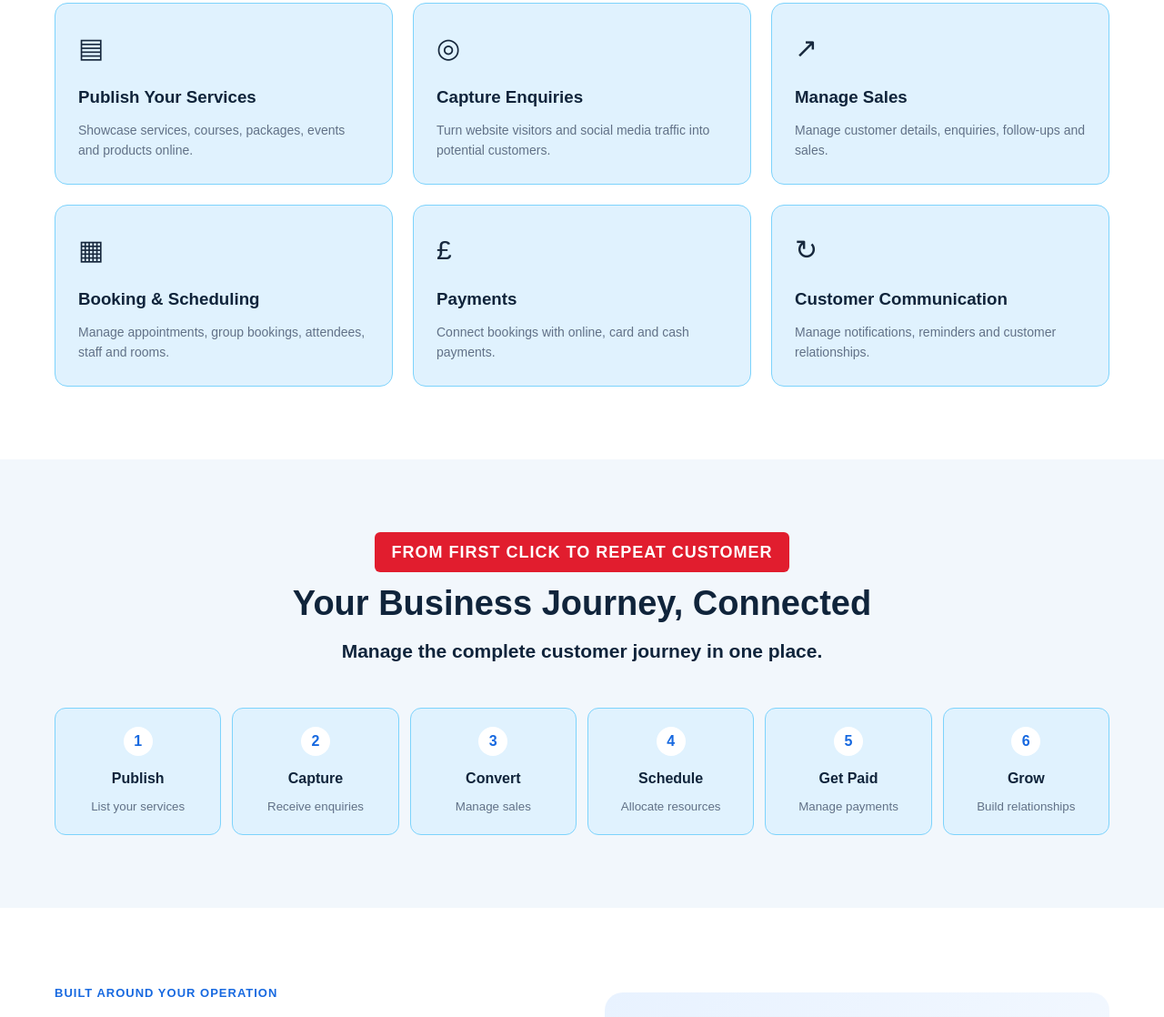
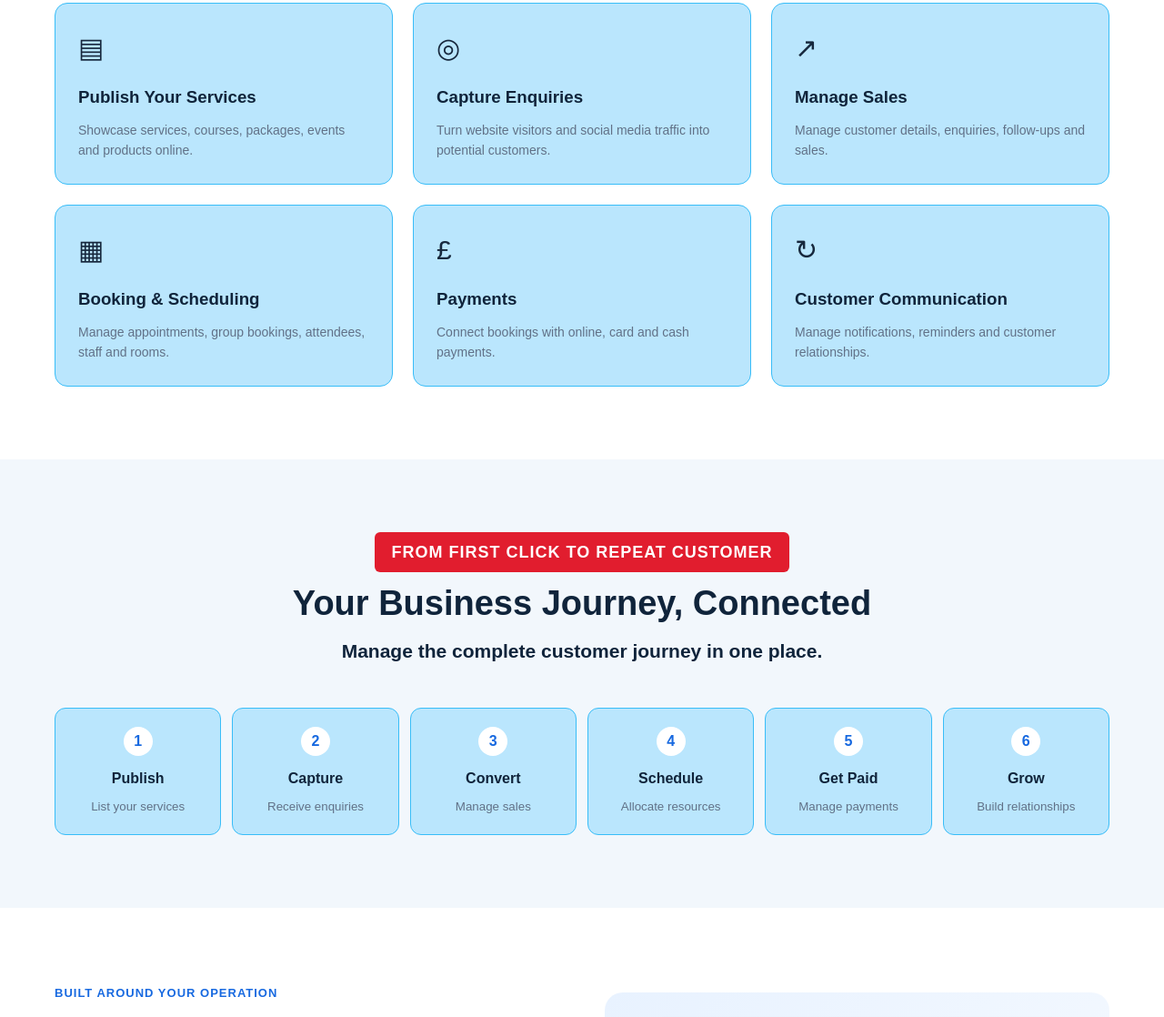
Before and after one commit to Shorifa1234/booking-landing-page, a plain HTML site: page booking.html in a window 1280 px wide. Shown: the part 1053-2171 px from the top of the page at 91% size. Drawn offline with Linux system fonts and the light colour scheme.

Commit message:
Darker sky-blue for feature and step cards
Co-Authored-By: Claude Opus 5.5 <noreply@anthropic.com>

```diff
--- a/booking.html
+++ b/booking.html
@@ -220,8 +220,8 @@ section { padding: 80px 0; }
 }
 
 .feature {
-  background: #e0f2fe;
-  border: 1px solid #7dd3fc;
+  background: #bae6fd;
+  border: 1px solid #38bdf8;
   padding: 25px;
   border-radius: 14px;
   transition: .2s;
@@ -256,8 +256,8 @@ section { padding: 80px 0; }
 }
 
 .step {
-  background: #e0f2fe;
-  border: 1px solid #7dd3fc;
+  background: #bae6fd;
+  border: 1px solid #38bdf8;
   border-radius: 12px;
   padding: 20px 10px;
   text-align: center;
```
